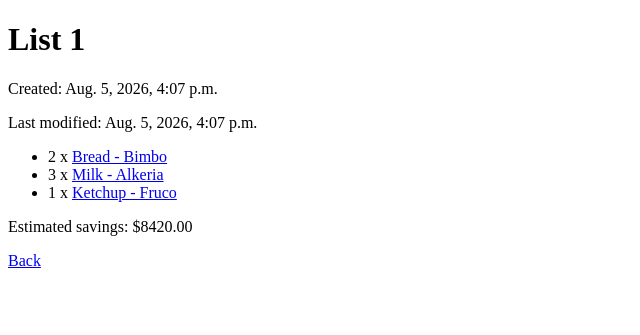
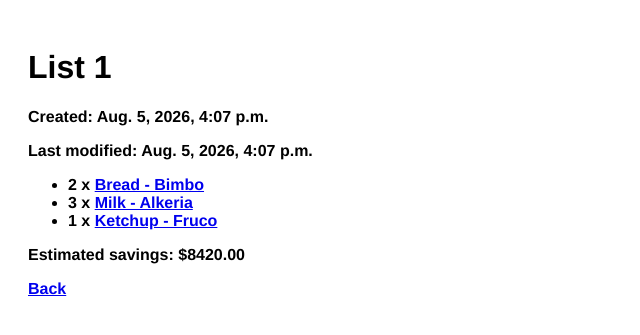
Before and after one commit to Are0206/PriceWise, a Django app: page /lists/1/ in a window 1280 px wide. Shown: the top 335 px of the page, without its empty margins (0-640 px from the left). Run offline with Django 5.2, Linux system fonts and the light colour scheme; data comes from the database, SQL or seed files in the repository.

Commit message:
fixed 'back' button in list detail view

```diff
--- /dev/null
+++ b/shopping_lists/static/css/detail.css
@@ -0,0 +1,8 @@
+* {
+  font-family: Cabin, Helvetica, sans-serif;
+  font-weight: bold;
+}
+
+body{
+  padding:20px;
+}
--- a/shopping_lists/templates/shopping_lists/detail.html
+++ b/shopping_lists/templates/shopping_lists/detail.html
@@ -3,6 +3,11 @@
 
 <head>
   <title>{{ shopping_list.name }} - PriceWise</title>
+
+  {%load static%}
+
+  <link rel="stylesheet" href="{% static 'css/detail.css' %}">
+
 </head>
 
 <body>
@@ -23,7 +28,7 @@
 
   <p>Estimated savings: ${{ savings }}</p>
 
-  <a href="{% url 'shopping_lists:index' %}">Back</a>
+  <a href="{% url 'home' %}?open_lists=true">Back</a>
 </body>
 
 </html>
```
Also changed, not shown: core/static/js/shopping-list-panel.js (+13 -1 lines).
